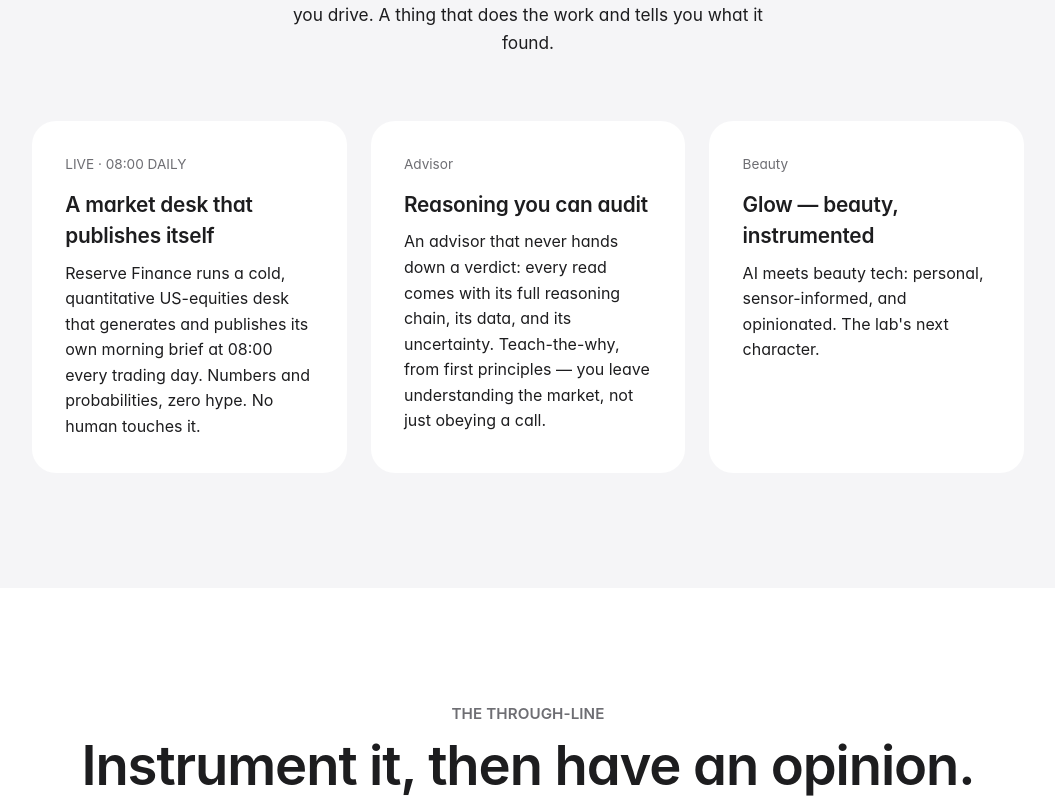
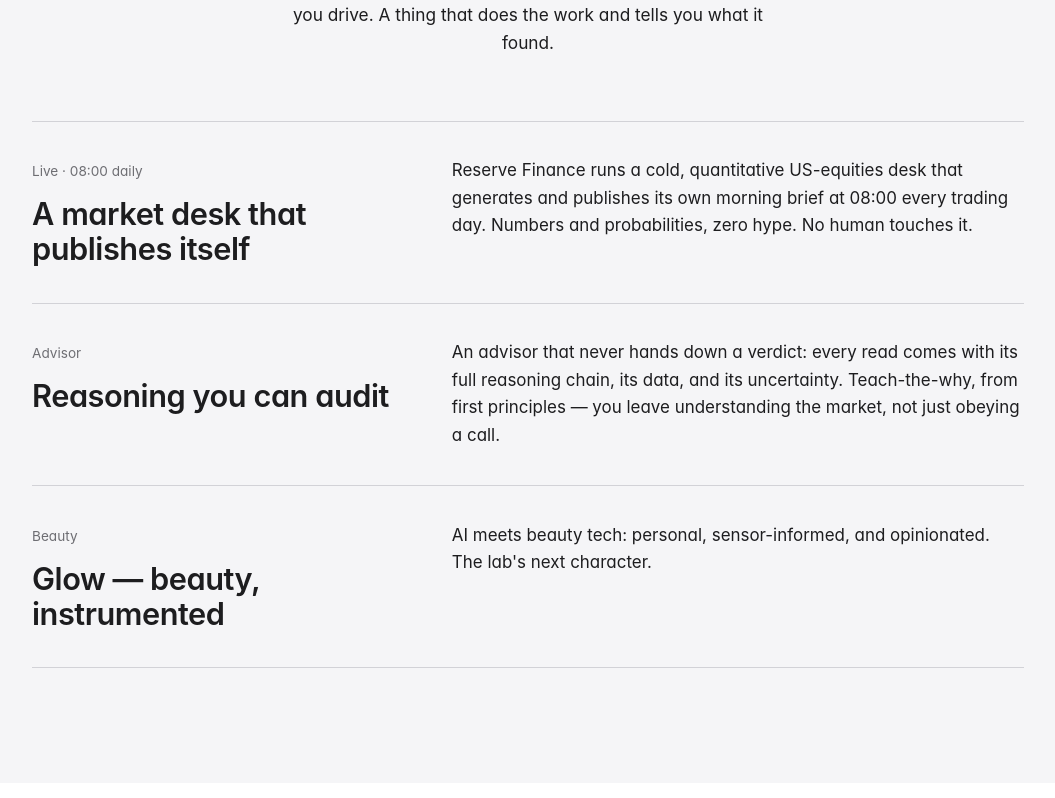
Before and after one commit to rsrvlabs/www, a Next.js app: page /labs in a window 1280 px wide. Shown: the part 1088-1886 px from the top of the page, without its empty margins (112-1167 px from the left). Built offline with nearby package versions, Linux system fonts and the light colour scheme; no server answers; a web font is replaced by a local one.

Commit message:
style(design): FINDING-004 — /labs 三欄卡片格改陳述列,清掉殘餘全大寫標籤
同 FINDING-002。另修兩處先前 grep 漏掉的全大寫:
<Eyebrow>THE THROUGH-LINE</Eyebrow>(樣式不含連字號)與
tag: "LIVE · 08:00 DAILY"(在 JS 字串內,不在標籤之間)。

```diff
--- a/src/app/labs/page.tsx
+++ b/src/app/labs/page.tsx
@@ -2,7 +2,6 @@ import type { Metadata } from "next";
 import {
   AppleNav,
   Body,
-  Card,
   CtaButton,
   Eyebrow,
   Footer,
@@ -20,7 +19,7 @@ export const metadata: Metadata = {
 
 const ENTRIES = [
   {
-    tag: "LIVE · 08:00 DAILY",
+    tag: "Live · 08:00 daily",
     title: "A market desk that publishes itself",
     blurb:
       "Reserve Finance runs a cold, quantitative US-equities desk that generates and publishes its own morning brief at 08:00 every trading day. Numbers and probabilities, zero hype. No human touches it.",
@@ -80,21 +79,22 @@ export default function LabsPage() {
           that does the work and tells you what it found.
         </Body>
 
-        <div className={apple.grid}>
+        <div className={apple.statements}>
           {ENTRIES.map((entry) => (
-            <Card
-              key={entry.title}
-              kicker={entry.tag}
-              title={entry.title}
-              body={entry.blurb}
-            />
+            <div className={apple.statement} key={entry.title}>
+              <div>
+                <p className={apple.tileKicker}>{entry.tag}</p>
+                <h3 className={apple.statementTitle}>{entry.title}</h3>
+              </div>
+              <p className={apple.statementBody}>{entry.blurb}</p>
+            </div>
           ))}
         </div>
       </Section>
 
       {/* The through-line */}
       <Section center>
-        <Eyebrow>THE THROUGH-LINE</Eyebrow>
+        <Eyebrow>The through-line</Eyebrow>
         <H2>Instrument it, then have an opinion.</H2>
         <Body center>
           Each product takes a domain people navigate on gut — the market, the mirror — and
```
